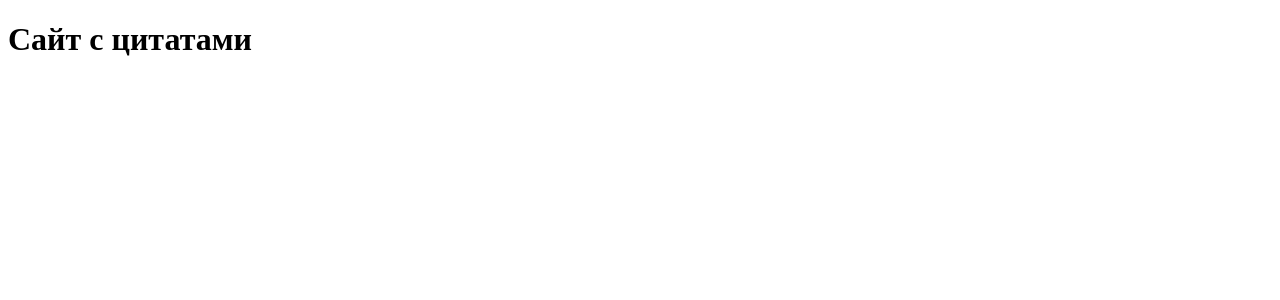
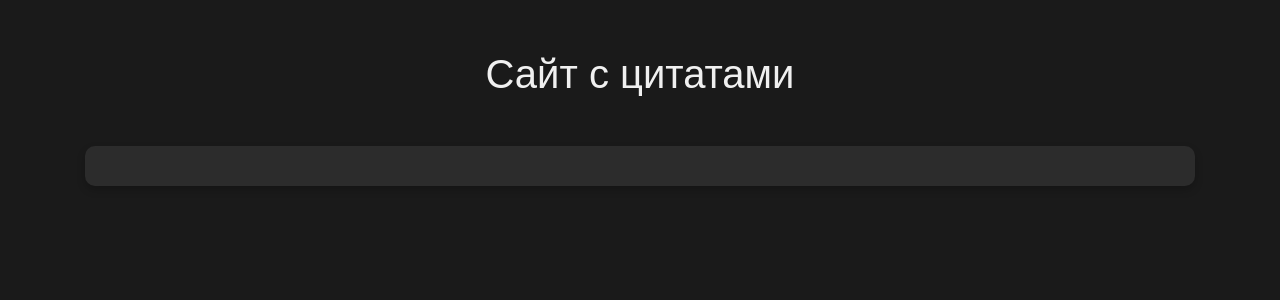
Before and after one commit to Alexpzh/zc_api, a Flask app: page / in a window 1280 px wide. Shown: the top 300 px of the page. Run offline with Flask 3, Linux system fonts and the light colour scheme; data that the repository does not hold is empty; some libraries are stand-ins or nearby versions.

Commit message:
Add styles

```diff
--- a/templates/index.html
+++ b/templates/index.html
@@ -2,18 +2,49 @@
 <html lang="en">
 <head>
     <meta charset="UTF-8">
+    <meta name="viewport" content="width=device-width, initial-scale=1.0">
     <title>Сайт с цитатами</title>
+    <!-- Подключение Bootstrap CSS -->
+    <link href="https://stackpath.bootstrapcdn.com/bootstrap/4.5.2/css/bootstrap.min.css" rel="stylesheet">
+    <style>
+        body {
+            background-color: #1a1a1a;
+            color: #ffffff;
+            font-family: 'Arial', sans-serif;
+        }
+        .container {
+            margin-top: 50px;
+        }
+        .quote {
+            background-color: #2c2c2c;
+            border-radius: 10px;
+            padding: 20px;
+            box-shadow: 0 4px 8px rgba(0, 0, 0, 0.2);
+        }
+        h1, h3 {
+            color: #f0f0f0;
+        }
+        a {
+            color: #1e90ff;
+        }
+        a:hover {
+            color: #ff4500;
+        }
+    </style>
 </head>
 <body>
 
-<h1>Сайт с цитатами</h1>
+<div class="container">
+    <h1 class="text-center">Сайт с цитатами</h1>
 
-<!--    <form method="post">
-        <input type="text" name="city" placeholder="Введите город:" required>
-        <button type="submit">Узнать погоду</button>
+    <!-- Пример формы для погоды (закомментировано) -->
+    <!--
+    <form method="post" class="form-inline justify-content-center my-4">
+        <input type="text" name="city" class="form-control mr-2" placeholder="Введите город:" required>
+        <button type="submit" class="btn btn-primary">Узнать погоду</button>
     </form>
 
-   <div class="wheather">
+    <div class="weather text-center">
        {% if weather %}
            <h3>Погода в {{ weather['name'] }}</h3>
            <p>Температура: {{ weather['main']['temp'] }}°C</p>
@@ -21,17 +52,20 @@
        {% endif %}
     </div>
     -->
-   <div class="quote">
+
+    <div class="quote text-center mt-5">
        {% if quote %}
            <h3>{{ quote['author'] }}</h3>
            <p>{{ quote['content'] }}</p>
        {% endif %}
     </div>
+
+    <!-- Пример для новостей (закомментировано) -->
     <!--
-   <div class="news">
+    <div class="news mt-5">
         {% if news %}
            <h2>Новости:</h2>
-           <ul>
+           <ul class="list-unstyled">
                {% for article in news %}
                    <li><a href="{{ article['url'] }}"> {{ article['title'] }} </a></li>
                {% endfor %}
@@ -39,5 +73,11 @@
         {% endif %}
    </div>
    -->
+</div>
+
+<!-- Подключение Bootstrap JS и зависимостей -->
+<script src="https://code.jquery.com/jquery-3.5.1.slim.min.js"></script>
+<script src="https://cdn.jsdelivr.net/npm/@popperjs/core@2.5.4/dist/umd/popper.min.js"></script>
+<script src="https://stackpath.bootstrapcdn.com/bootstrap/4.5.2/js/bootstrap.min.js"></script>
 </body>
 </html>
```
Lines whose indentation alone changed are shown as unchanged.
